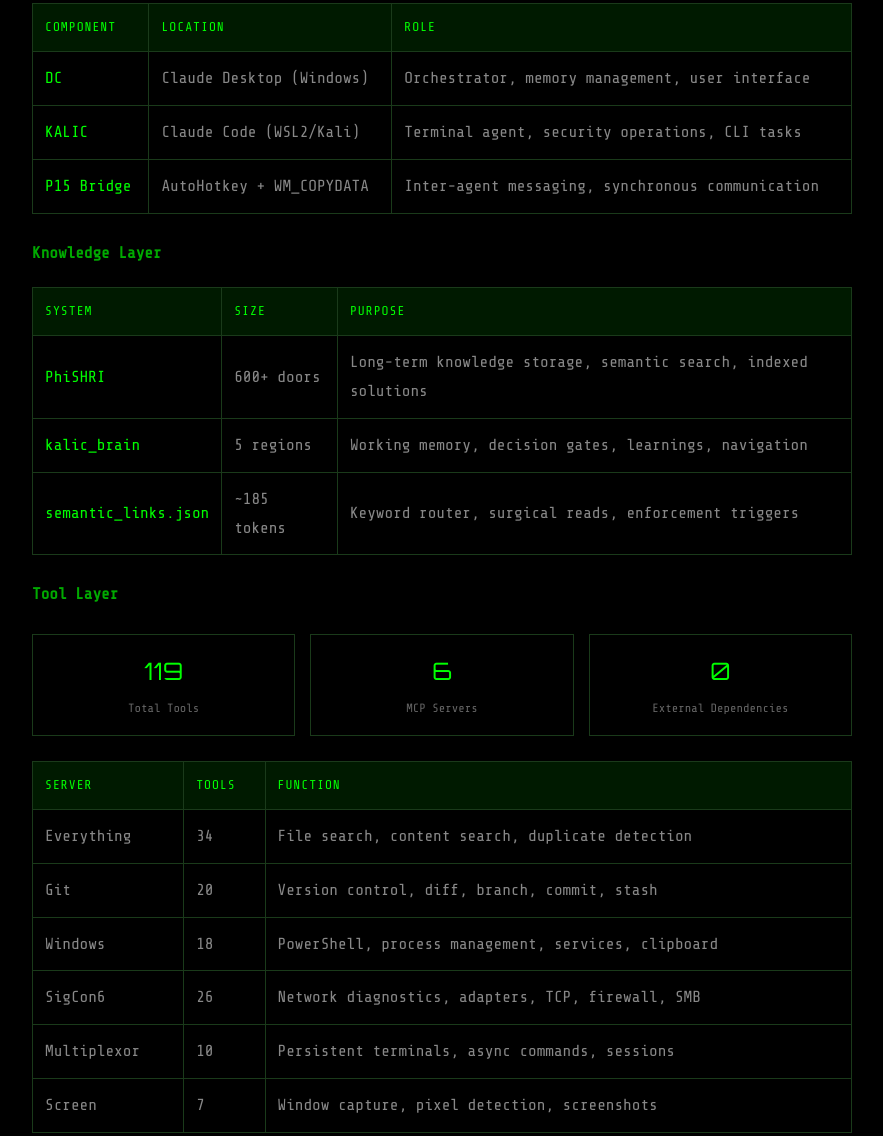
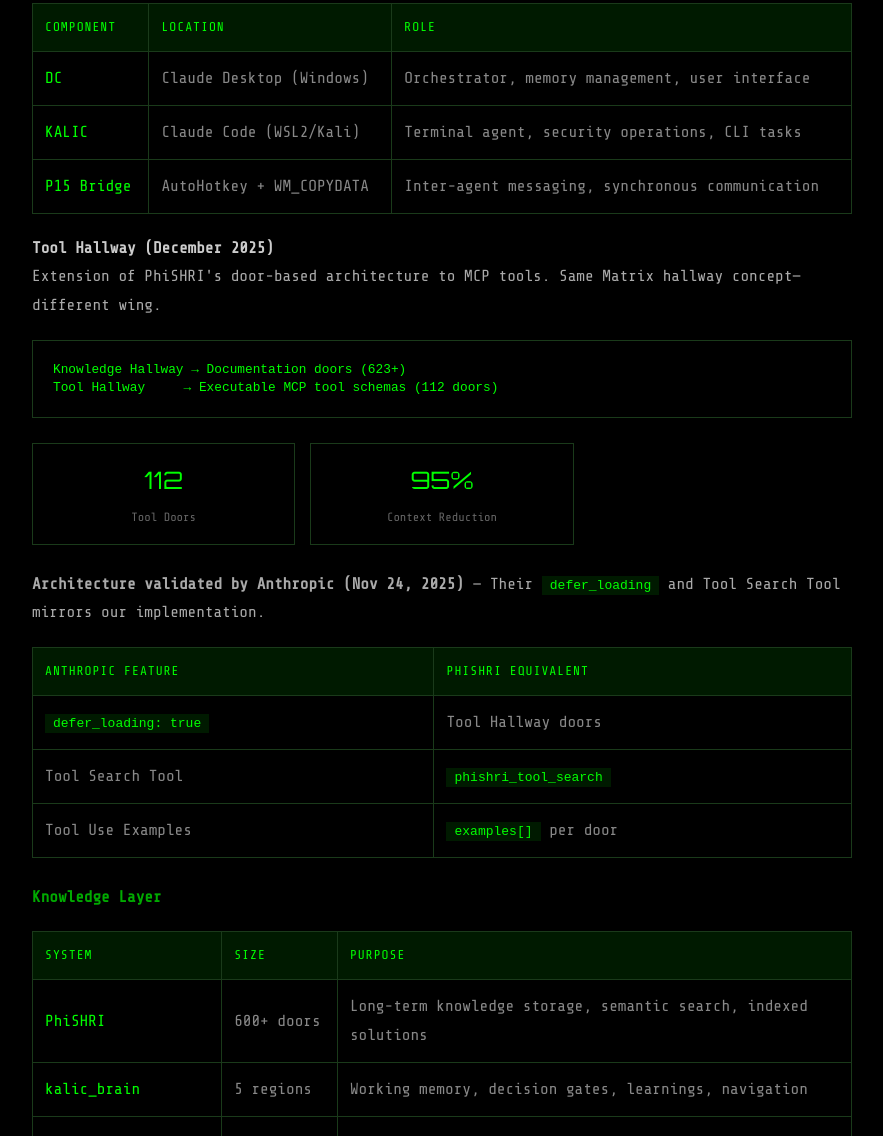
Before and after one commit to Stryk91/carbyne-web, a plain HTML site: page architecture.html in a window 1280 px wide. Shown: the part 2080-3216 px from the top of the page, without its empty margins (198-1081 px from the left). Drawn offline with nearby package versions, Linux system fonts and the light colour scheme.

Commit message:
Add Tool Hallway section, update stats (128 tools, 9 servers)

```diff
--- a/architecture.html
+++ b/architecture.html
@@ -160,6 +160,33 @@
                 <td>Inter-agent messaging, synchronous communication</td>
             </tr>
         </table>
+        <h4>Tool Hallway (December 2025)</h4>
+        <p>Extension of PhiSHRI's door-based architecture to MCP tools. Same Matrix hallway concept—different wing.</p>
+
+        <div class="code-block">
+            <pre>Knowledge Hallway → Documentation doors (623+)
+Tool Hallway     → Executable MCP tool schemas (112 doors)</pre>
+        </div>
+
+        <div class="stats-grid">
+            <div class="stat-box">
+                <div class="stat-value">112</div>
+                <div class="stat-label">Tool Doors</div>
+            </div>
+            <div class="stat-box">
+                <div class="stat-value">95%</div>
+                <div class="stat-label">Context Reduction</div>
+            </div>
+        </div>
+
+        <p><strong>Architecture validated by Anthropic (Nov 24, 2025)</strong> — Their <code>defer_loading</code> and Tool Search Tool mirrors our implementation.</p>
+
+        <table>
+            <tr><th>Anthropic Feature</th><th>PhiSHRI Equivalent</th></tr>
+            <tr><td><code>defer_loading: true</code></td><td>Tool Hallway doors</td></tr>
+            <tr><td>Tool Search Tool</td><td><code>phishri_tool_search</code></td></tr>
+            <tr><td>Tool Use Examples</td><td><code>examples[]</code> per door</td></tr>
+        </table>
 
         <h3>Knowledge Layer</h3>
         <table>
@@ -189,11 +216,11 @@
 
         <div class="stats-grid">
             <div class="stat-box">
-                <div class="stat-value">119</div>
+                <div class="stat-value">128</div>
                 <div class="stat-label">Total Tools</div>
             </div>
             <div class="stat-box">
-                <div class="stat-value">6</div>
+                <div class="stat-value"> 9</div>
                 <div class="stat-label">MCP Servers</div>
             </div>
             <div class="stat-box">
```
